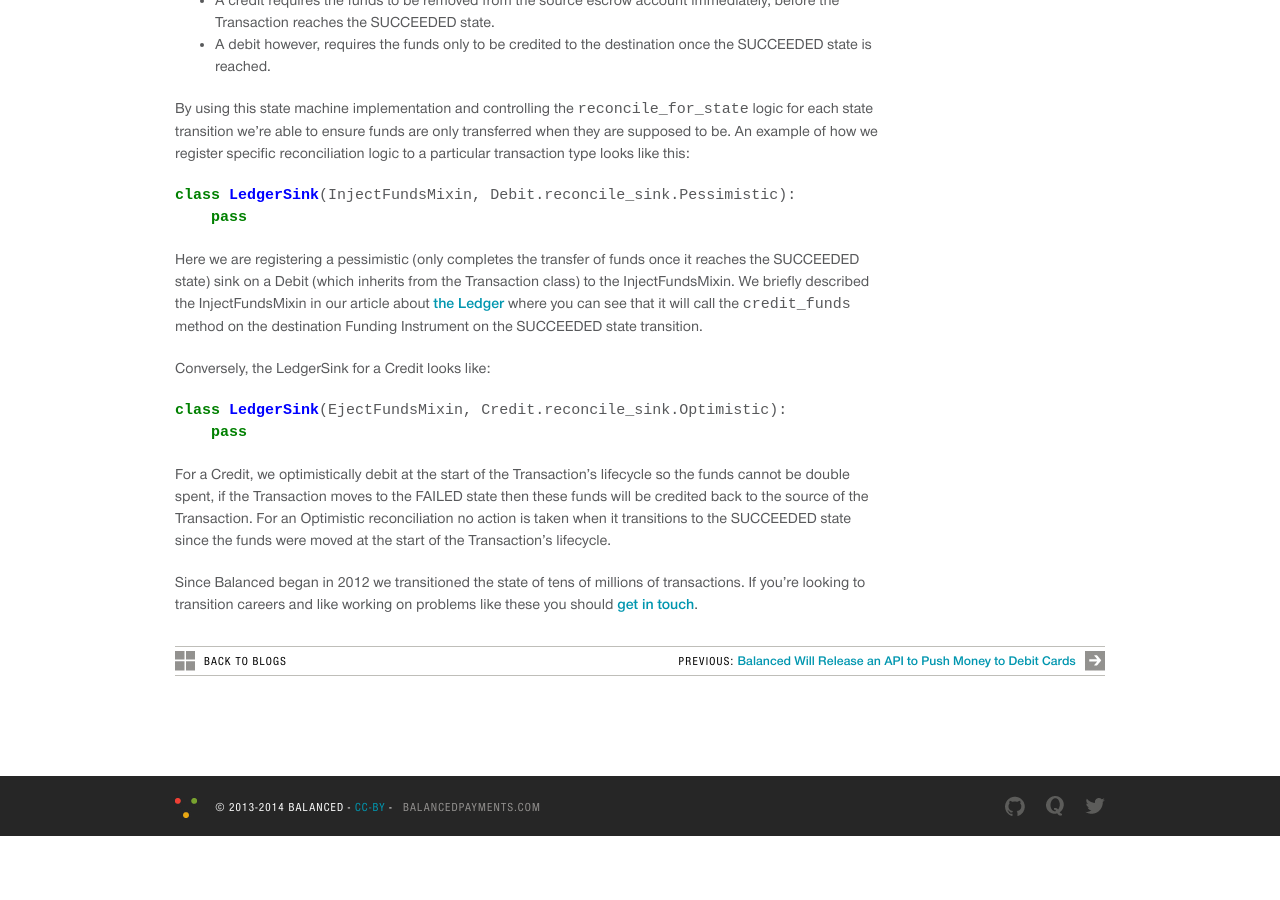
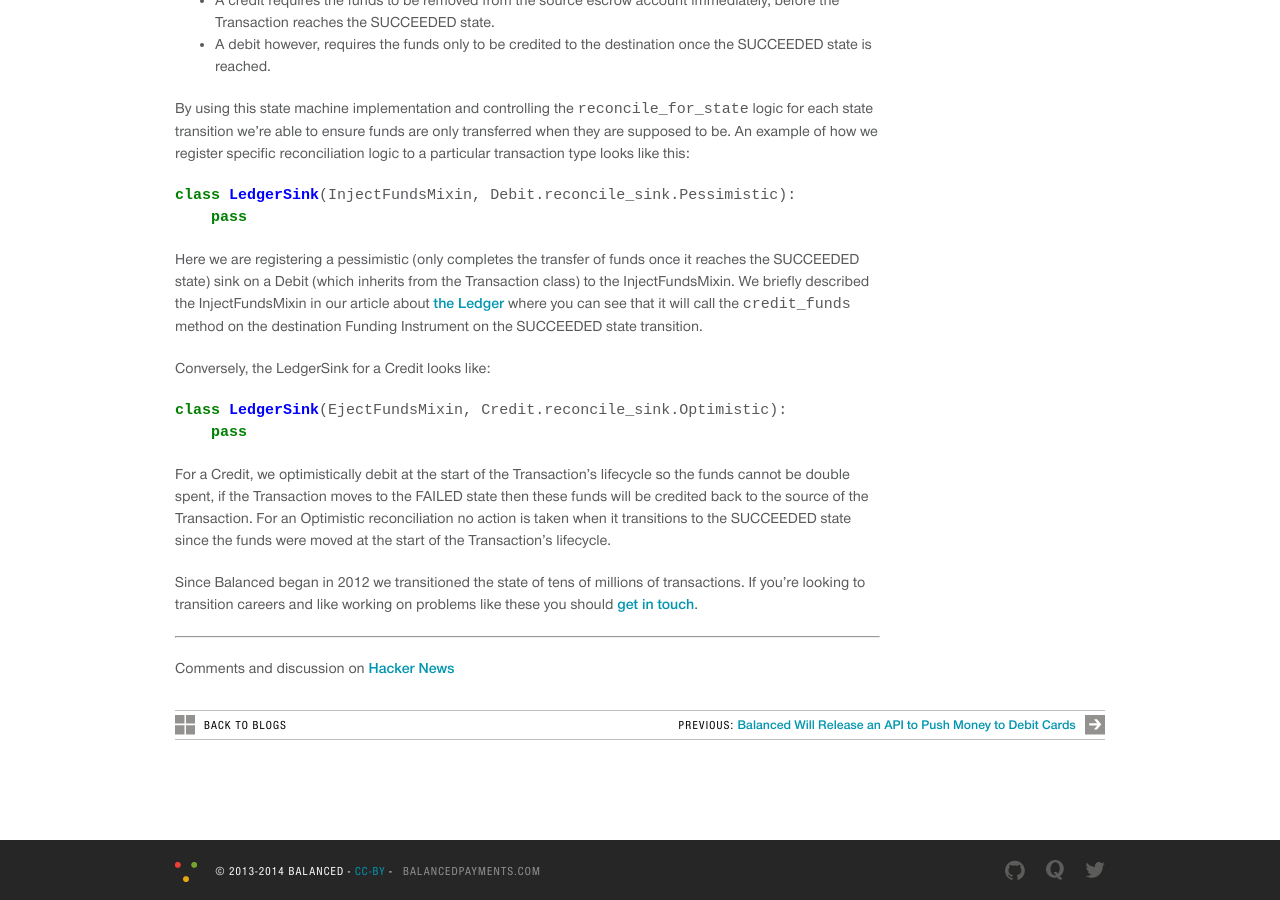
Before and after one commit to balanced/balanced.github.com, a Jekyll site: the page built from _posts/2014-01-23-state-machines.md, in a window 1280 px wide and 900 px high, scrolled down 4329 px. Built offline with Jekyll 4.4.1, drawn with Linux system fonts in a browser that asks for light colours; nearby versions of some CDN libraries; before the commit the page ends 5165 px from its top, so only the background shows below that.

Commit message:
comments on hn

```diff
--- a/_posts/2014-01-23-state-machines.md
+++ b/_posts/2014-01-23-state-machines.md
@@ -158,3 +158,8 @@
 For a Credit, we optimistically debit at the start of the Transaction's lifecycle so the funds cannot be double spent, if the Transaction moves to the FAILED state then these funds will be credited back to the source of the Transaction. For an Optimistic reconciliation no action is taken when it transitions to the SUCCEEDED state since the funds were moved at the start of the Transaction's lifecycle.
 
 Since Balanced began in 2012 we transitioned the state of tens of millions of transactions. If you're looking to transition careers and like working on problems like these you should [get in touch](mailto:jobs@balancedpayments.com).
+
+---
+
+Comments and discussion on
+[Hacker News](https://news.ycombinator.com/item?id=7111087)
```
